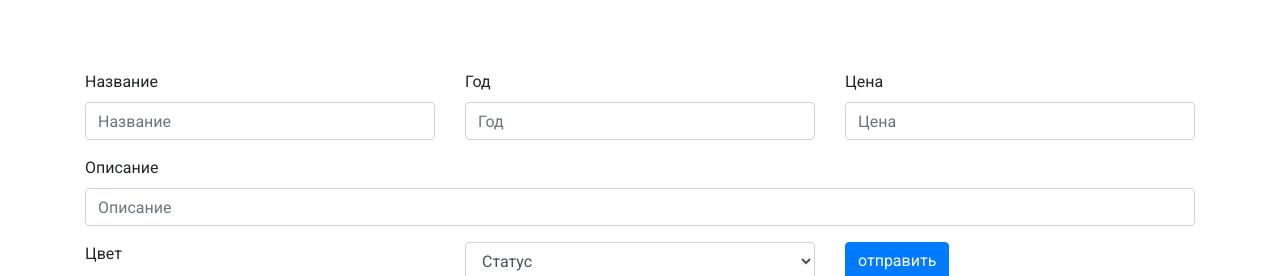
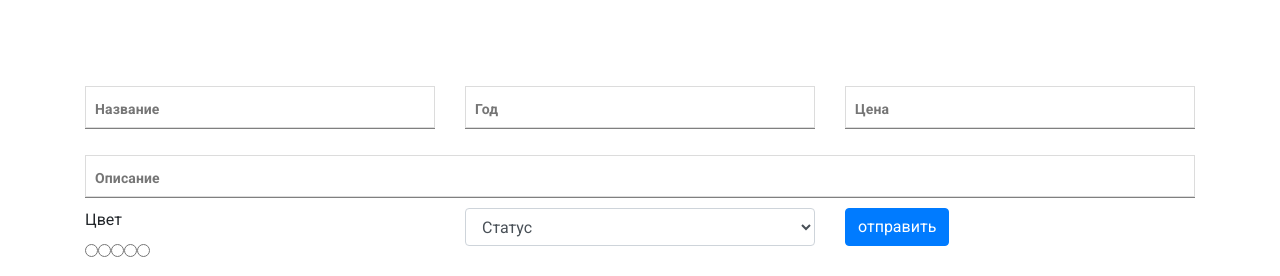
Before and after one commit to denisraymer/captain-quack, a React (Create React App) app: page / in a window 1280 px wide. Shown: the part 241-517 px from the top of the page. Built offline with nearby package versions, Linux system fonts and the light colour scheme; no server answers.

Commit message:
Redesigning the RenderField component

```diff
--- a/src/components/managerForm/managerForm.js
+++ b/src/components/managerForm/managerForm.js
@@ -1,7 +1,7 @@
 import React from 'react';
 import {Button, Col, Container, Form, Row} from 'react-bootstrap';
 import {Field, reduxForm} from 'redux-form';
-import {renderField} from './renderField';
+import RenderField from './renderField';
 import {alphaNumeric, numeric, required} from './validatesManagerForm';
 import {renderSelectField} from './renderSelectField';
 
@@ -14,7 +14,7 @@ function managerForm(props) {
                     <Col>
                         <Field
                             className='form-control'
-                            component={renderField}
+                            component={RenderField}
                             validate={required}
                             label='Название'
                             warn={alphaNumeric}
@@ -23,7 +23,7 @@ function managerForm(props) {
                     <Col>
                         <Field
                             className='form-control'
-                            component={renderField}
+                            component={RenderField}
                             validate={required}
                             label='Год'
                             warn={numeric}
@@ -32,7 +32,7 @@ function managerForm(props) {
                     <Col>
                         <Field
                             className='form-control'
-                            component={renderField}
+                            component={RenderField}
                             validate={required}
                             label='Цена'
                             warn={numeric}
@@ -43,7 +43,7 @@ function managerForm(props) {
                     <Col>
                         <Field
                             className='form-control'
-                            component={renderField}
+                            component={RenderField}
                             validate={required}
                             label='Описание'
                             warn={alphaNumeric}
--- a/src/components/managerForm/renderField.js
+++ b/src/components/managerForm/renderField.js
@@ -1,12 +1,53 @@
-import {Form} from 'react-bootstrap';
 import React from 'react';
+import {withStyles, TextField} from '@material-ui/core';
 
-export const renderField = ({input, label, type, meta: {touched, error, warning}}) => {
-    const formControlStatus = touched && ((error && `${error}`) || (warning && `${warning}`));
+const CustomRenderField = withStyles({
+    root: {
+        width: '100%',
+        marginBottom: 10,
+        '& label': {
+            fontSize: 14,
+            fontFamily: `'Roboto', sans-serif`,
+            fontWeight: 700,
+            marginTop: 8,
+            marginLeft: 10
+        },
+        '& label.Mui-focused': {
+            color: '#999',
+            marginTop: 0
+        },
+        '& label.MuiFormLabel-filled': {
+            marginTop: 0
+        },
+        '& input': {
+            border: '1px solid #dcdcdc',
+            borderBottom: '2px solid #dcdcdc',
+            height: 40,
+            padding: '0 0 0 10px'
+        },
+        '& div.MuiInput-underline:after': {
+            borderBottom: '2px solid #000'
+        },
+        '& div.MuiInput-underline.Mui-error:after': {
+            borderBottom: '2px solid #f44336'
+        },
+        '& div.MuiInput-underline:hover:not(.Mui-disabled):before': {
+            borderBottomColor: '#f44336'
+        }
+    }
+})(TextField);
+
+const RenderField = ({input, label, type, meta: {touched, error, warning}}) => {
+    const fieldStatus = touched && ((error && `${error}`) || (warning && `${warning}`));
     return (
-        <Form.Group>
-            <Form.Label>{label}</Form.Label>
-            <Form.Control {...input} placeholder={label} type={type} className={formControlStatus}/>
-        </Form.Group>
-    )
-}
+        <CustomRenderField
+            helperText={fieldStatus}
+            error={fieldStatus}
+            label={label}
+            type={type}
+            id='custom-css-standard-input'
+            {...input}/>
+    );
+};
+
+export default RenderField;
```
